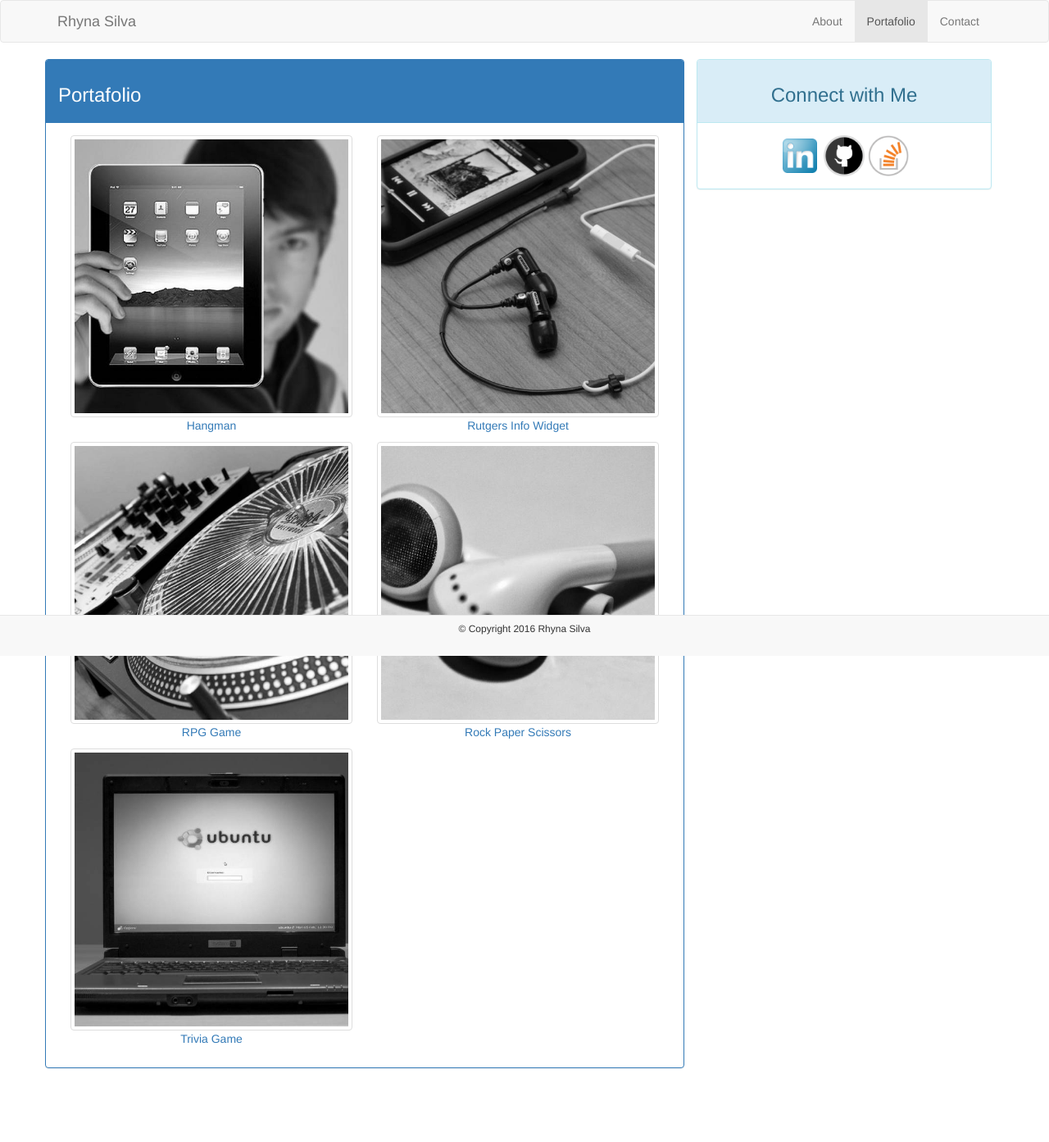
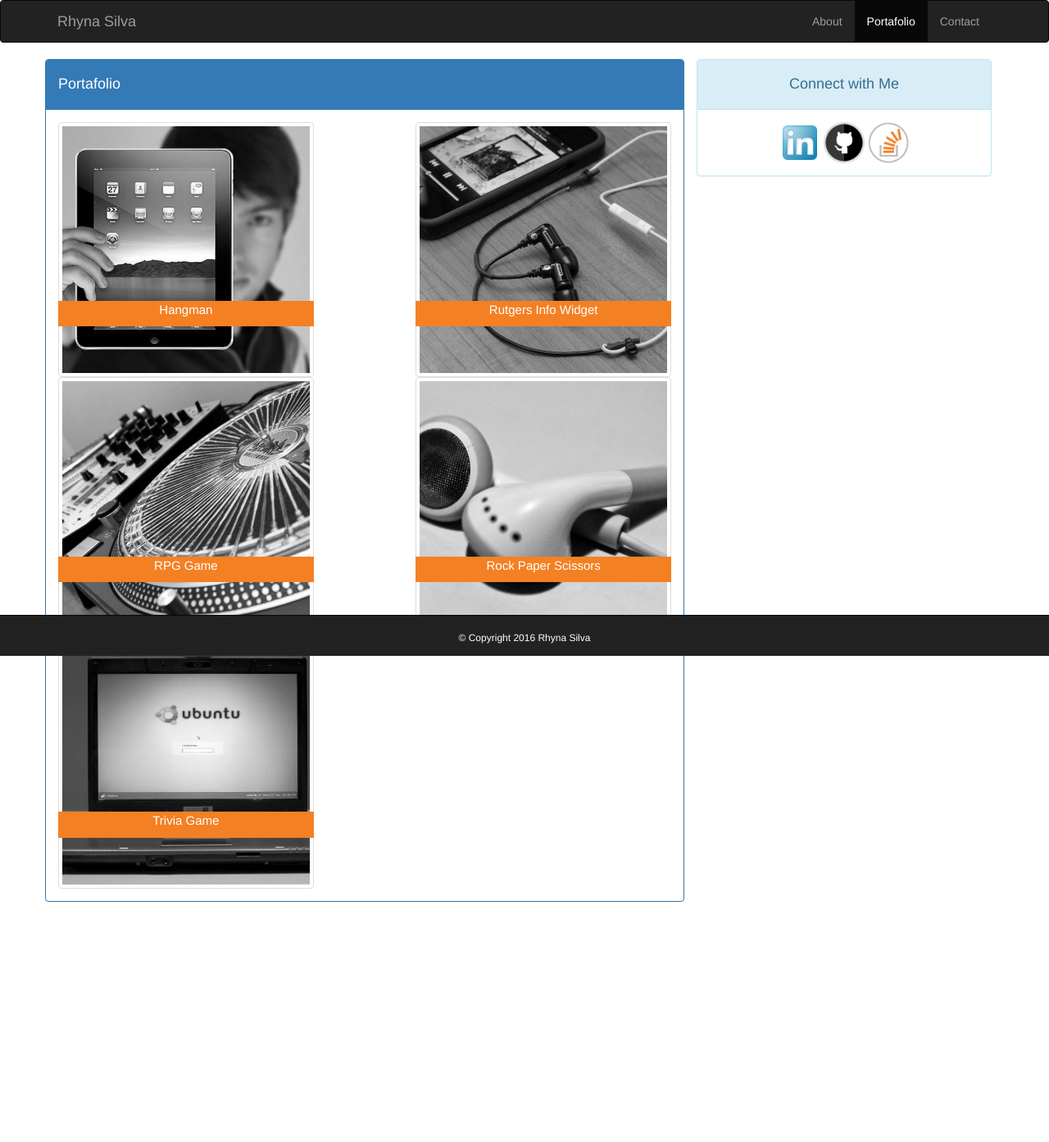
Before and after one commit to rhynas/Bootstrap-Portfolio, a PHP site: page /portafolio.html in a window 1280 px wide. Shown: the whole page at 82% size. After the commit the page ends 1100 px from the top, so only its background shows below. Run offline with PHP 8.4, Linux system fonts and the light colour scheme.

Commit message:
Changed Colors

```diff
--- a/assets/css/style.css
+++ b/assets/css/style.css
@@ -1,5 +1,18 @@
-body { padding-bottom: 70px; }
+body {
+	padding-bottom: 70px;
+}
 
-#footer{
-
+#footerColor{
+	padding-top: 1%;
+	color: white;
 }
+#portafolioContent{
+	width: 100%;
+	color: #fff;
+	/*text-align: center;*/
+	position: absolute;
+	background-color: #f48024;
+	margin-top: 70%;
+	font-size: 15px;
+	/*font-weight: bold; */
+}
--- a/portafolio.html
+++ b/portafolio.html
@@ -9,7 +9,7 @@
 </head>
 <body>
 
-  <nav class="navbar navbar-default">
+  <nav class="navbar navbar-inverse">
     <div class="container">
       <!-- Brand and toggle get grouped for better mobile display -->
       <div class="navbar-header">
@@ -51,26 +51,35 @@
         <div class="row">
           <div class="panel panel-primary">
             <div class="panel-heading">
-              <h3>Portafolio</h3>
+              <h4>Portafolio</h4>
             </div> <!--end panel heading-->
             <div class="panel-body">
-              <div class="col-md-6 text-center">
+              <div class="col-md-5 text-center">
+                <div class="row">
+                  <a href="#" id="portafolioContent"><p>Hangman</p></a>
+                  <img class="img img-thumbnail"  src="assets/images/hangman-Picture.jpg" alt="Hangman Picture" title="Hangman Project">
+                </div>
+                <div class="row">
+                  <a href="#"  id="portafolioContent"><p>RPG Game</p></a>
+                  <img class="img img-thumbnail"  src="assets/images/RPG-Game-Picture.jpg" alt="Hangman Picture" title="RPG Game Project">
+                </div>
+                <div class="row">
+                  <a href="#" id="portafolioContent"><p>Trivia Game</p></a>
+                  <img class="img img-thumbnail" src="assets/images/trivia-Picture.jpg" alt="Hangman Picture" title="Trivia Project">
+                </div>
+              </div><!--end left column with portafolio images-->
+              <div class="col-md-2">
 
-                <img class="img img-thumbnail"  src="assets/images/hangman-Picture.jpg" alt="Hangman Picture" title="Hangman Project">
-                <a href="#"><p>Hangman</p></a>
-
-                <img class="img img-thumbnail"  src="assets/images/RPG-Game-Picture.jpg" alt="Hangman Picture" title="RPG Game Project">
-                <a href="#"><p>RPG Game</p></a>
-
-                <img class="img img-thumbnail" src="assets/images/trivia-Picture.jpg" alt="Hangman Picture" title="Trivia Project">
-                <a href="#"><p>Trivia Game</p></a>
-              </div><!--end left column with portafolio images-->
-              <div class="col-md-6 text-center">
-                <img class="img img-thumbnail" src="assets/images/info-Widget-Picture.jpg" alt="Hangman Picture" title="Info Widget Project">
-                <a href="#"><p>Rutgers Info Widget</p></a>
-
-                <img class="img img-thumbnail" src="assets/images/rock-paper-scissor-picture.jpg" alt="Hangman Picture" title="Rock Paper Scissor Project">
-                <a href="#"><p>Rock Paper Scissors</p></a>
+              </div>
+              <div class="col-md-5 text-center">
+                <div class="row">
+                  <a href="#" id="portafolioContent"><p>Rutgers Info Widget</p></a>
+                  <img class="img img-thumbnail" src="assets/images/info-Widget-Picture.jpg" alt="Hangman Picture" title="Info Widget Project">
+                </div>
+                <div class="row">
+                  <a href="#" id="portafolioContent"><p>Rock Paper Scissors</p></a>
+                  <img class="img img-thumbnail" src="assets/images/rock-paper-scissor-picture.jpg" alt="Hangman Picture" title="Rock Paper Scissor Project">
+                </div>
               </div> <!--end right column with portafolio images-->
             </div><!--end panel body-->
           </div><!--end panel default-->
@@ -81,7 +90,7 @@
         <div class="col-md-4">
             <div class="panel panel-info">
               <div class="panel-heading">
-                <h3>Connect with Me</h3>
+                <h4>Connect with Me</h4>
               </div>
               <div class="panel-body">
                 <a href="https://www.linkedin.com/in/rhyna-silva-12681113" target="_blank"><img class="" id="linkedin-image" src="assets/images/linkedin-blue-square.png" alt="My linkedin Account" title="My Linkedin Account" width="50"></a>
@@ -95,9 +104,9 @@
 
   </div><!--End Container-->
 
-  <nav class="navbar navbar-default navbar-fixed-bottom" id="footer">
+  <nav class="navbar navbar-inverse navbar-fixed-bottom" id="footer">
     <div class="container text-center">
-      <h6>&copy; Copyright 2016 Rhyna Silva</h6>
+      <h6 id="footerColor">&copy; Copyright 2016 Rhyna Silva</h6>
     </div>
   </nav>
 </body>
```
Also changed, not shown: contact.html (+5 -5 lines), index.html (+6 -5 lines).
